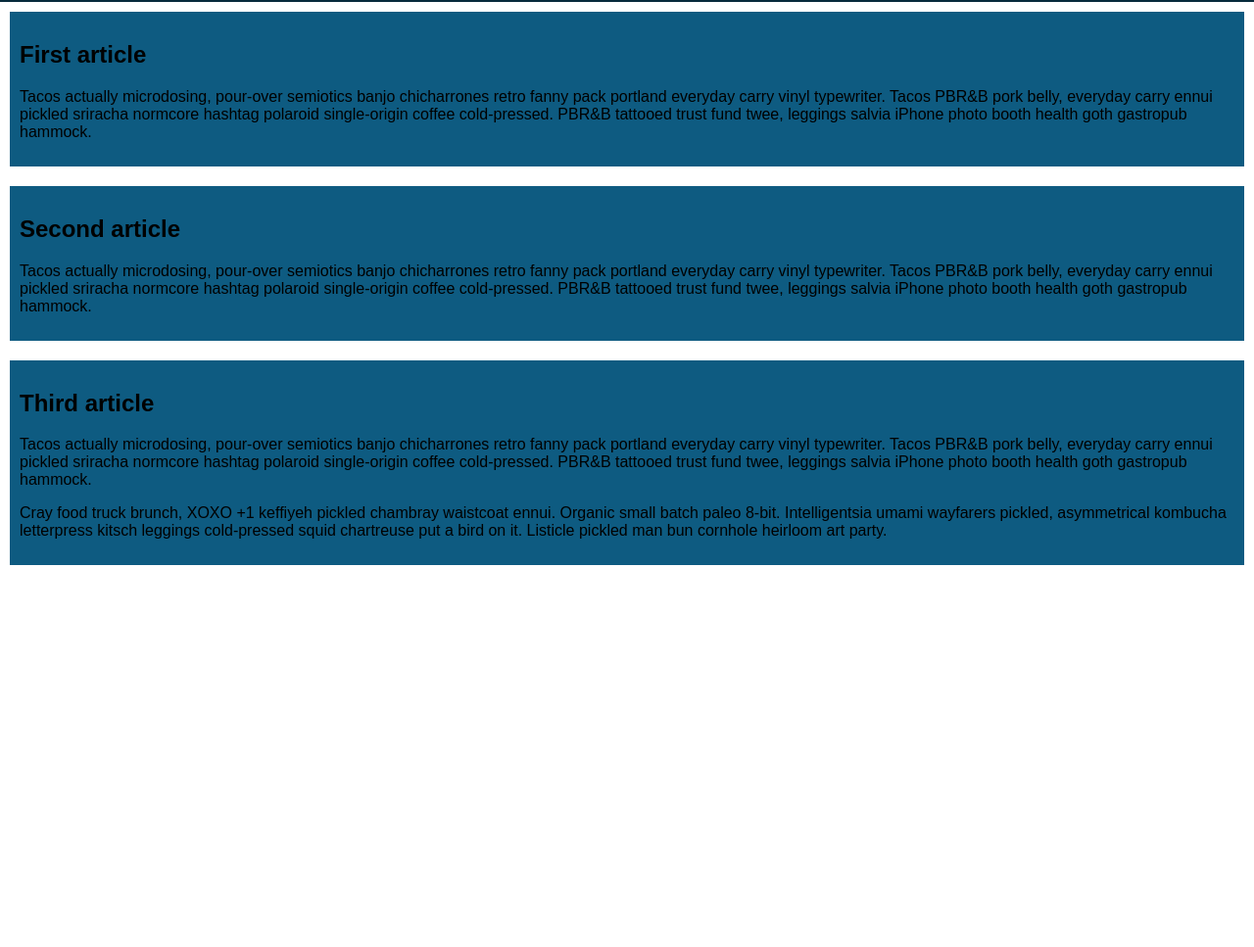
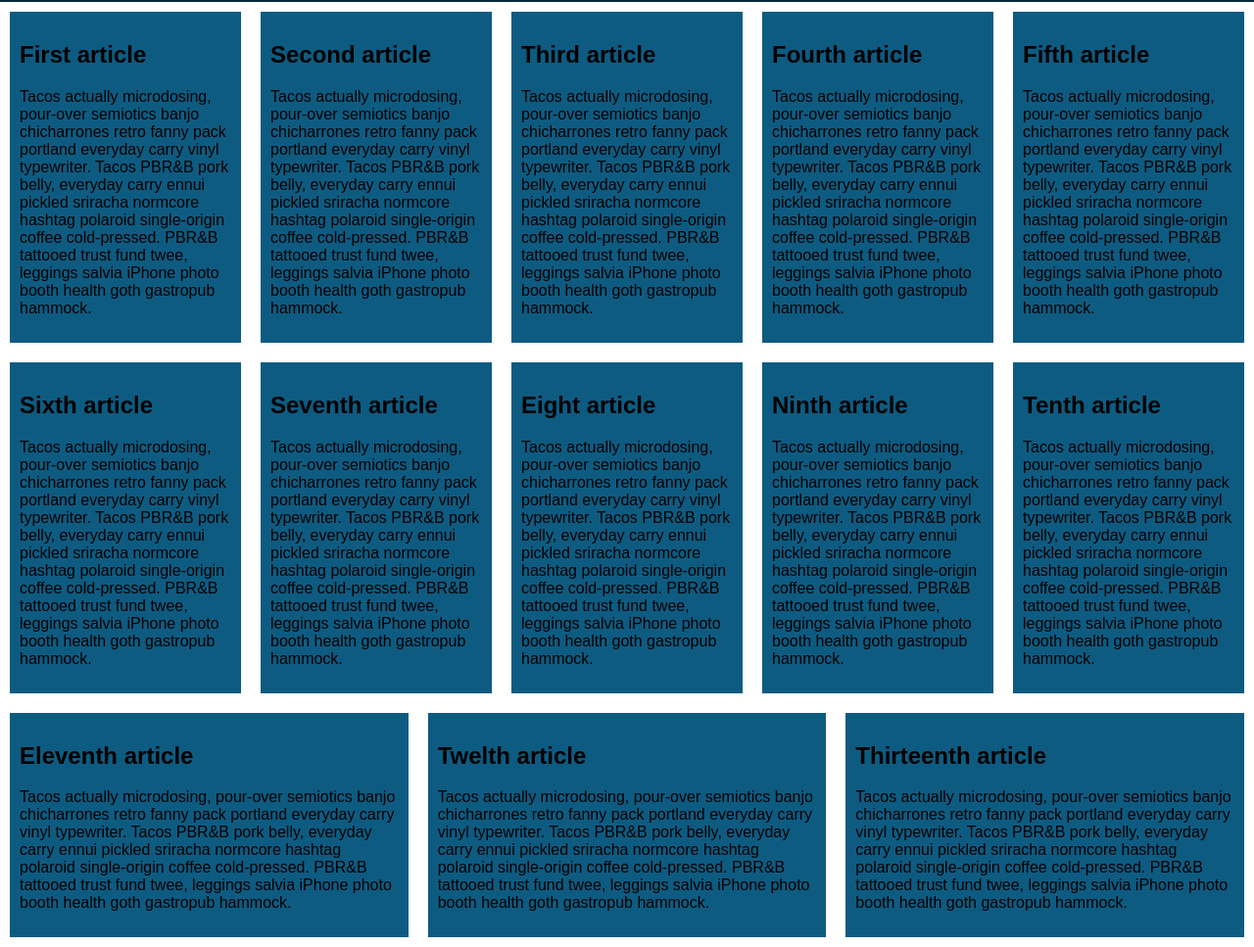
Before and after one commit to pavanvarma058/HTML-CSS-Practice, a plain HTML site: page CSS/13-flexbox/index2.html in a window 1280 px wide. Shown: the part 98-1065 px from the top of the page at 98% size. Before the commit the page ends 800 px from the top, so only its background shows below. Drawn offline with Linux system fonts and the light colour scheme.

Commit message:
practiced more on flexbox

```diff
--- a/CSS/13-flexbox/index2.html
+++ b/CSS/13-flexbox/index2.html
@@ -33,7 +33,12 @@
 
       section {
         display: flex;
-        flex-direction: column;
+        flex-direction: row;
+        flex-wrap: wrap;
+      }
+
+      article {
+        flex: 200px;
       }
     </style>
   </head>
@@ -79,13 +84,125 @@
           twee, leggings salvia iPhone photo booth health goth gastropub
           hammock.
         </p>
+      </article>
+      <article>
+        <h2>Fourth article</h2>
 
         <p>
-          Cray food truck brunch, XOXO +1 keffiyeh pickled chambray waistcoat
-          ennui. Organic small batch paleo 8-bit. Intelligentsia umami wayfarers
-          pickled, asymmetrical kombucha letterpress kitsch leggings
-          cold-pressed squid chartreuse put a bird on it. Listicle pickled man
-          bun cornhole heirloom art party.
+          Tacos actually microdosing, pour-over semiotics banjo chicharrones
+          retro fanny pack portland everyday carry vinyl typewriter. Tacos PBR&B
+          pork belly, everyday carry ennui pickled sriracha normcore hashtag
+          polaroid single-origin coffee cold-pressed. PBR&B tattooed trust fund
+          twee, leggings salvia iPhone photo booth health goth gastropub
+          hammock.
+        </p>
+      </article>
+      <article>
+        <h2>Fifth article</h2>
+
+        <p>
+          Tacos actually microdosing, pour-over semiotics banjo chicharrones
+          retro fanny pack portland everyday carry vinyl typewriter. Tacos PBR&B
+          pork belly, everyday carry ennui pickled sriracha normcore hashtag
+          polaroid single-origin coffee cold-pressed. PBR&B tattooed trust fund
+          twee, leggings salvia iPhone photo booth health goth gastropub
+          hammock.
+        </p>
+      </article>
+      <article>
+        <h2>Sixth article</h2>
+
+        <p>
+          Tacos actually microdosing, pour-over semiotics banjo chicharrones
+          retro fanny pack portland everyday carry vinyl typewriter. Tacos PBR&B
+          pork belly, everyday carry ennui pickled sriracha normcore hashtag
+          polaroid single-origin coffee cold-pressed. PBR&B tattooed trust fund
+          twee, leggings salvia iPhone photo booth health goth gastropub
+          hammock.
+        </p>
+      </article>
+      <article>
+        <h2>Seventh article</h2>
+
+        <p>
+          Tacos actually microdosing, pour-over semiotics banjo chicharrones
+          retro fanny pack portland everyday carry vinyl typewriter. Tacos PBR&B
+          pork belly, everyday carry ennui pickled sriracha normcore hashtag
+          polaroid single-origin coffee cold-pressed. PBR&B tattooed trust fund
+          twee, leggings salvia iPhone photo booth health goth gastropub
+          hammock.
+        </p>
+      </article>
+      <article>
+        <h2>Eight article</h2>
+
+        <p>
+          Tacos actually microdosing, pour-over semiotics banjo chicharrones
+          retro fanny pack portland everyday carry vinyl typewriter. Tacos PBR&B
+          pork belly, everyday carry ennui pickled sriracha normcore hashtag
+          polaroid single-origin coffee cold-pressed. PBR&B tattooed trust fund
+          twee, leggings salvia iPhone photo booth health goth gastropub
+          hammock.
+        </p>
+      </article>
+      <article>
+        <h2>Ninth article</h2>
+
+        <p>
+          Tacos actually microdosing, pour-over semiotics banjo chicharrones
+          retro fanny pack portland everyday carry vinyl typewriter. Tacos PBR&B
+          pork belly, everyday carry ennui pickled sriracha normcore hashtag
+          polaroid single-origin coffee cold-pressed. PBR&B tattooed trust fund
+          twee, leggings salvia iPhone photo booth health goth gastropub
+          hammock.
+        </p>
+      </article>
+      <article>
+        <h2>Tenth article</h2>
+
+        <p>
+          Tacos actually microdosing, pour-over semiotics banjo chicharrones
+          retro fanny pack portland everyday carry vinyl typewriter. Tacos PBR&B
+          pork belly, everyday carry ennui pickled sriracha normcore hashtag
+          polaroid single-origin coffee cold-pressed. PBR&B tattooed trust fund
+          twee, leggings salvia iPhone photo booth health goth gastropub
+          hammock.
+        </p>
+      </article>
+      <article>
+        <h2>Eleventh article</h2>
+
+        <p>
+          Tacos actually microdosing, pour-over semiotics banjo chicharrones
+          retro fanny pack portland everyday carry vinyl typewriter. Tacos PBR&B
+          pork belly, everyday carry ennui pickled sriracha normcore hashtag
+          polaroid single-origin coffee cold-pressed. PBR&B tattooed trust fund
+          twee, leggings salvia iPhone photo booth health goth gastropub
+          hammock.
+        </p>
+      </article>
+      <article>
+        <h2>Twelth article</h2>
+
+        <p>
+          Tacos actually microdosing, pour-over semiotics banjo chicharrones
+          retro fanny pack portland everyday carry vinyl typewriter. Tacos PBR&B
+          pork belly, everyday carry ennui pickled sriracha normcore hashtag
+          polaroid single-origin coffee cold-pressed. PBR&B tattooed trust fund
+          twee, leggings salvia iPhone photo booth health goth gastropub
+          hammock.
+        </p>
+      </article>
+      <article>
+        <h2>Thirteenth article</h2>
+
+        <p>
+          Tacos actually microdosing, pour-over semiotics banjo chicharrones
+          retro fanny pack portland everyday carry vinyl typewriter. Tacos PBR&B
+          pork belly, everyday carry ennui pickled sriracha normcore hashtag
+          polaroid single-origin coffee cold-pressed. PBR&B tattooed trust fund
+          twee, leggings salvia iPhone photo booth health goth gastropub
+          hammock.
         </p>
       </article>
     </section>
```
Also changed, not shown: CSS/13-flexbox/index3.html (added, +103 -0 lines).
